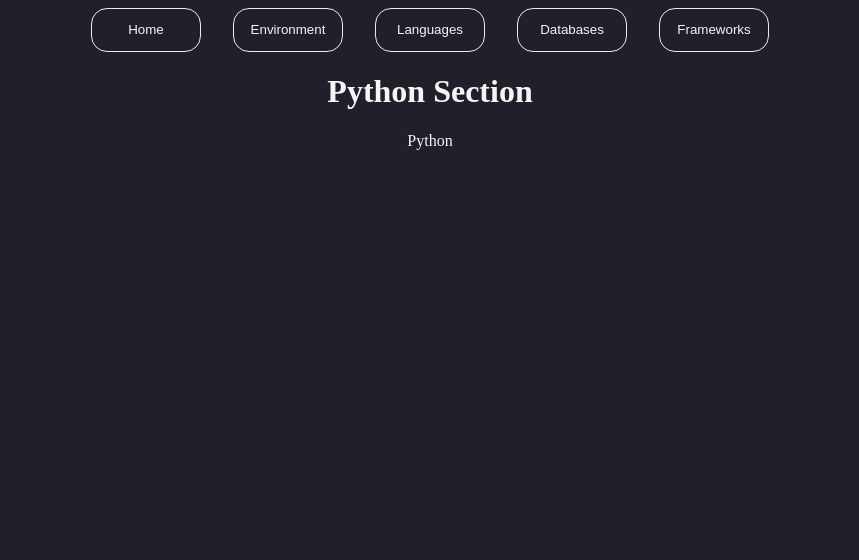
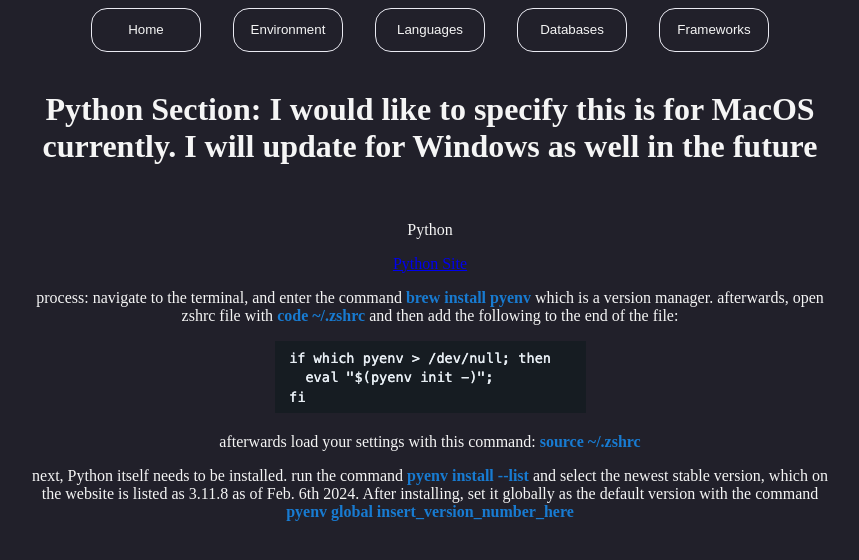
Before and after one commit to JamesSalcedo001/decommissioned_mark_one, a React (Vite) app in the folder client/: page /env/python in a window 1280 px wide. Shown: the top 560 px of the page, without its empty margins (210-1069 px from the left). Built offline with nearby package versions, Linux system fonts and the light colour scheme.

Commit message:
added in environment setup for python

```diff
--- a/client/src/ChildrenComponents/EnvironmentEnv.jsx
+++ b/client/src/ChildrenComponents/EnvironmentEnv.jsx
@@ -7,7 +7,7 @@
             <div>
                 <h1>Homebrew</h1>
                 <a href="https://brew.sh/">Homebrew Site</a>
-                <p>process: go to site, run command in terminal. To find the terminal, simply use <b>'Command Spacebar', type in 'Terminal' </b></p>
+                <p>process: go to site, run command in terminal. To find the terminal, simply use <b>CMD + Spacebar</b>, type in <b>Terminal</b> </p>
             </div>
             <div>
                 <h1>Visual Studio Code</h1>
--- a/client/src/ChildrenComponents/EnvironmentPython.jsx
+++ b/client/src/ChildrenComponents/EnvironmentPython.jsx
@@ -1,8 +1,17 @@
+import screenshot3 from "/Users/jamessalcedo/Development/code/portfolio/salcedo_developers_guide/client/src/Images/Screen Shot 2024-02-17 at 12.56.27 AM.png"
+
 const EnvironmentPython = () => {
     return (
         <div>
-            <h1>Python Section</h1>
-            <p>Python</p>
+            <br/>
+                <h1>Python Section: I would like to specify this is for MacOS currently. I will update for Windows as well in the future</h1>
+             <br/>
+                 <p>Python</p>
+                 <a href="https://www.python.org/downloads/macos/">Python Site</a>
+                 <p>process: navigate to the terminal, and enter the command <b>brew install pyenv</b> which is a version manager. afterwards, open zshrc file with <b> code ~/.zshrc</b> and then add the following to the end of the file:</p>
+                 <img src={screenshot3}/>
+                 <p>afterwards load your settings with this command: <b>source ~/.zshrc</b></p>
+                 <p>next, Python itself needs to be installed. run the command <b>pyenv install --list</b> and select the newest stable version, which on the website is listed as 3.11.8 as of Feb. 6th 2024. After installing, set it globally as the default version with the command <b>pyenv global insert_version_number_here</b></p>
         </div>
     )
 }
--- a/client/src/ChildrenComponents/EnvironmentRuby.jsx
+++ b/client/src/ChildrenComponents/EnvironmentRuby.jsx
@@ -6,7 +6,6 @@
             <p>Ruby</p>
             <p>Rails</p>
             <p>RVM</p>
-            <p>Sinatra</p>
         </div>
     )
 }
--- a/client/src/ParentComponents/App.css
+++ b/client/src/ParentComponents/App.css
@@ -24,3 +24,7 @@
   background-color: rgb(33, 32, 42);
   color: whitesmoke;
 }
+
+b {
+  color:rgb(24, 123, 209);
+}
--- a/client/src/ParentComponents/Main/Home.jsx
+++ b/client/src/ParentComponents/Main/Home.jsx
@@ -9,7 +9,7 @@
                 SQL, and Java!
             </p>
             <br/>
-            <p>In order, <strong>the recommended</strong> sequence for beginners goes as follows:</p>
+            <p>In order, the RECOMMENDED sequence for beginners goes as follows:</p>
             <br/>
                 <h3>Environment</h3>
                 <br/>
```
Also changed, not shown: client/src/Images/Screen Shot 2024-02-17 at 12.56.27 AM.png (added), 1 other file (tests, documents, lock files or other folders).
